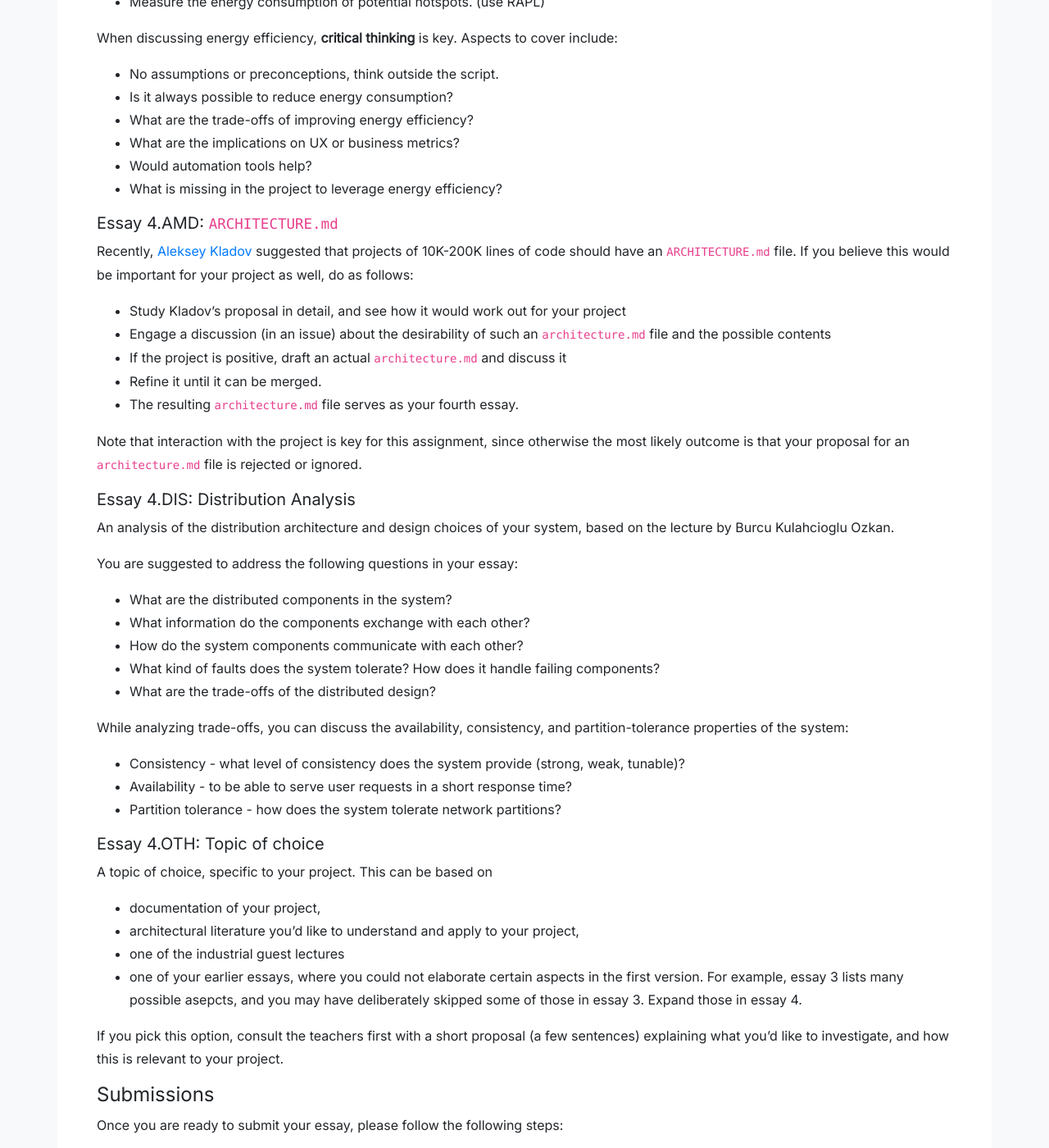
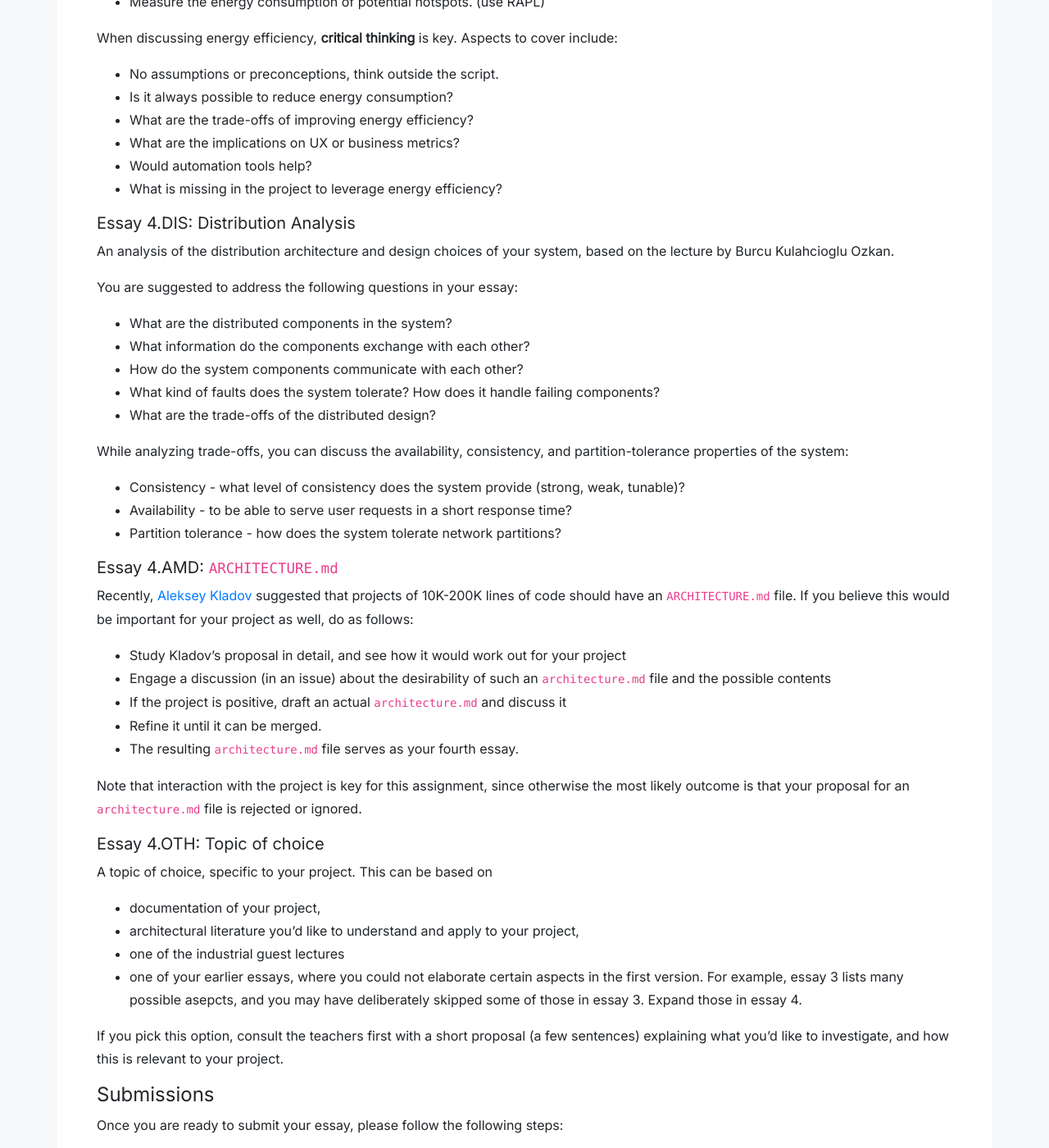
Before and after one commit to SERG-Delft/delftswa, a Jekyll site: the page built from 2021/assignment.md, in a window 1280 px wide and 1400 px high, scrolled down 6047 px. Shown: the whole window at 82% size. Built offline with Jekyll 4.4.1, drawn with Linux system fonts in a browser that asks for light colours; part of the change alters nothing that is shown; some of the changed text lies outside the part shown.

Commit message:
Move 4.DIS upwards

```diff
--- a/2021/assignment.md
+++ b/2021/assignment.md
@@ -248,19 +248,6 @@ When discussing energy efficiency, **critical thinking** is key. Aspects to cove
 - What is missing in the project to leverage energy efficiency?
 
 
-##### Essay 4.AMD: `ARCHITECTURE.md`
-
-Recently, [Aleksey Kladov](https://matklad.github.io) suggested that projects of 10K-200K lines of code should have an `ARCHITECTURE.md` file. If you believe this would be important for your project as well, do as follows:
-
-- Study Kladov's proposal in detail, and see how it would work out for your project
-- Engage a discussion (in an issue) about the desirability of such an `architecture.md` file and the possible contents
-- If the project is positive, draft an actual `architecture.md` and discuss it
-- Refine it until it can be merged.
-- The resulting `architecture.md` file serves as your fourth essay.
-
-Note that interaction with the project is key for this assignment, since otherwise the most likely outcome is that your proposal for an `architecture.md` file is rejected or ignored.
-
-
 ##### Essay 4.DIS: Distribution Analysis
 
 An analysis of the distribution architecture and design choices of your system, based on the lecture by Burcu Kulahcioglu Ozkan.
@@ -278,6 +265,19 @@ While analyzing trade-offs, you can discuss the availability, consistency, and p
 - Consistency - what level of consistency does the system provide (strong, weak, tunable)?
 - Availability - to be able to serve user requests in a short response time?
 - Partition tolerance - how does the system tolerate network partitions?
+
+
+##### Essay 4.AMD: `ARCHITECTURE.md`
+
+Recently, [Aleksey Kladov](https://matklad.github.io) suggested that projects of 10K-200K lines of code should have an `ARCHITECTURE.md` file. If you believe this would be important for your project as well, do as follows:
+
+- Study Kladov's proposal in detail, and see how it would work out for your project
+- Engage a discussion (in an issue) about the desirability of such an `architecture.md` file and the possible contents
+- If the project is positive, draft an actual `architecture.md` and discuss it
+- Refine it until it can be merged.
+- The resulting `architecture.md` file serves as your fourth essay.
+
+Note that interaction with the project is key for this assignment, since otherwise the most likely outcome is that your proposal for an `architecture.md` file is rejected or ignored.
 
 
 ##### Essay 4.OTH: Topic of choice
```
